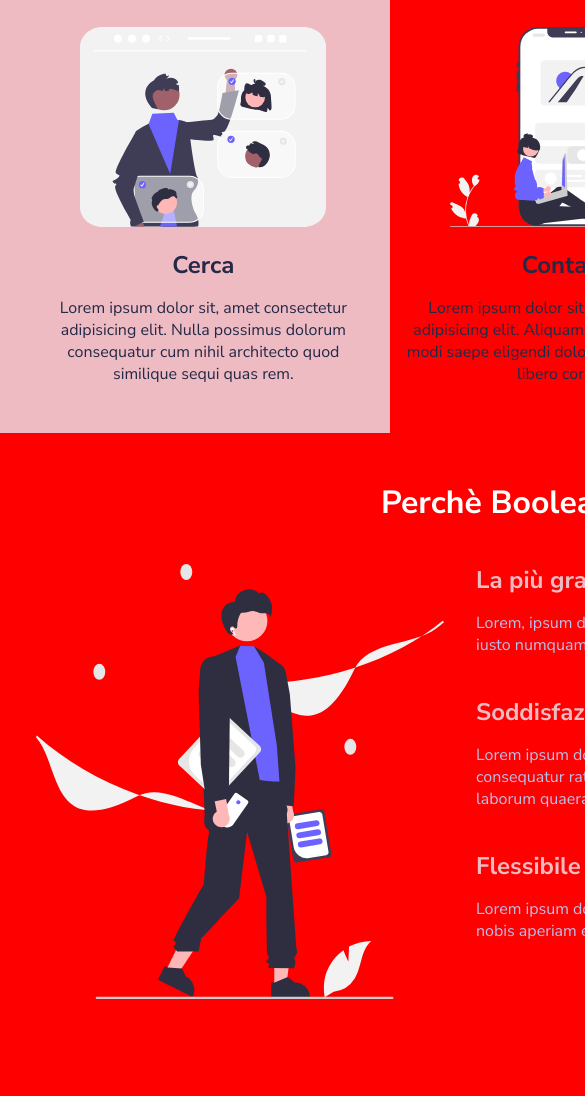
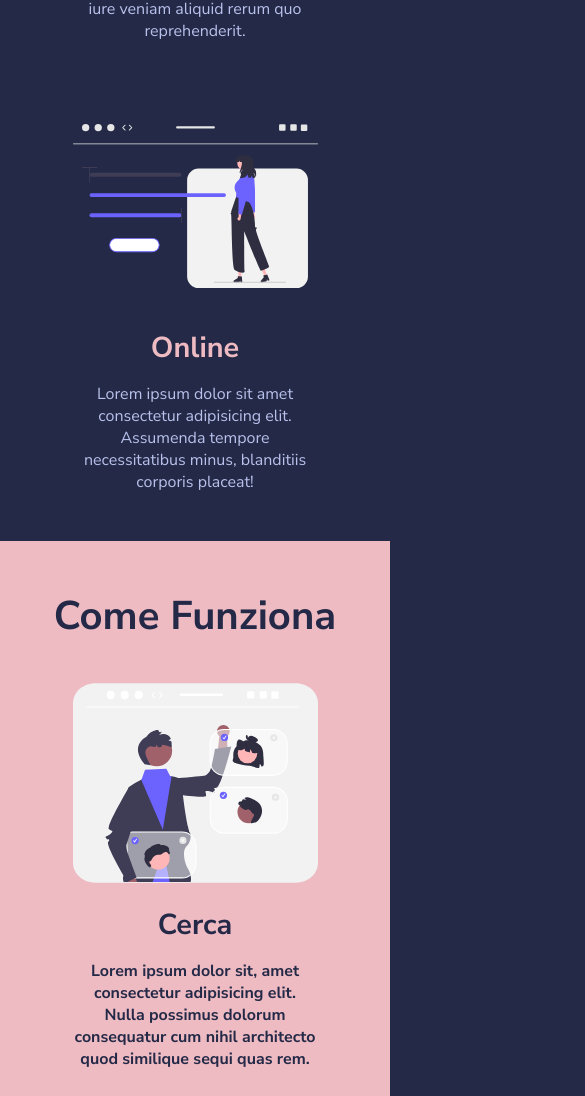
Before and after one commit to sder12/html-css-resp-wannabe, a plain HTML site: page index.html in a window 390 px wide. Shown: the part 699-1795 px from the top of the page, 585 px wide, since content can reach past the window. Before the commit the page ends 1752 px from the top, so only its background shows below. Drawn offline with Linux system fonts and the light colour scheme.

Commit message:
Responsive

```diff
--- a/css/responsive.css
+++ b/css/responsive.css
@@ -4,14 +4,61 @@
 Sopra i 768px e fino ai 1160px il layout è un po’ troppo “rigido”! Come mai?
 Aggiungiamo una media query per sistemare il layout e non far comparire la scrollbar orizzontale. */
 
-@media screen and (max-width: 768px){
-    body{
-        background: green;
-    }
+@media screen and (max-width: 768px) {
+  .container {
+    width: 100%;
+  }
 }
 
-@media screen and (max-width: 480px){
-    body{
-        background: red;
-    }
+@media screen and (max-width: 480px) {
+
+  .row {
+    flex-direction: column;
+    align-items: center;
+    gap: 4em;
+  }
+
+  .col {
+    padding-left: 0;
+    padding-right: 0;
+  }
+
+  /* Width container */
+
+  .lessons .col {
+    width: 70%;
+  }
+
+  .steps .col {
+    width: 70%;
+  }
+
+  .why-us .col-left {
+    width: 70%;
+  }
+
+  .why-us .col-right {
+    width: 70%;
+  }
+
+  /* Fonts */
+
+  h1{
+    font-size: 3rem;
+  }
+  h2{
+    font-size: 2.5rem;
+  }
+  h3{
+    font-size: 1.8rem;
+  }
+
+ .steps .text{
+    font-weight: 600;
+  }
+
+  /* Background-color */
+  .why-us{
+    background-color: #222222;
+  }
 }
```
